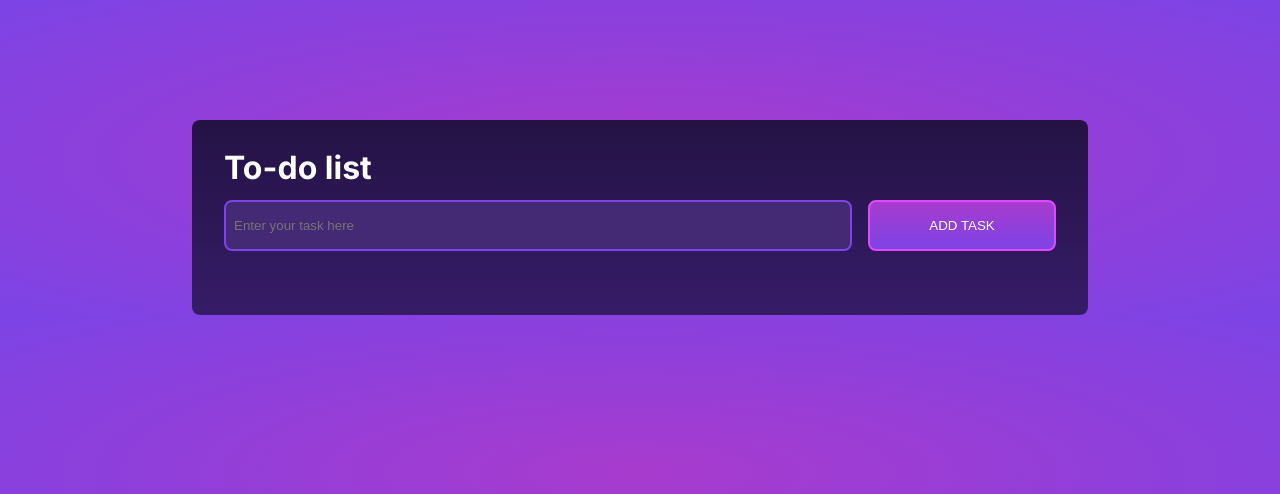
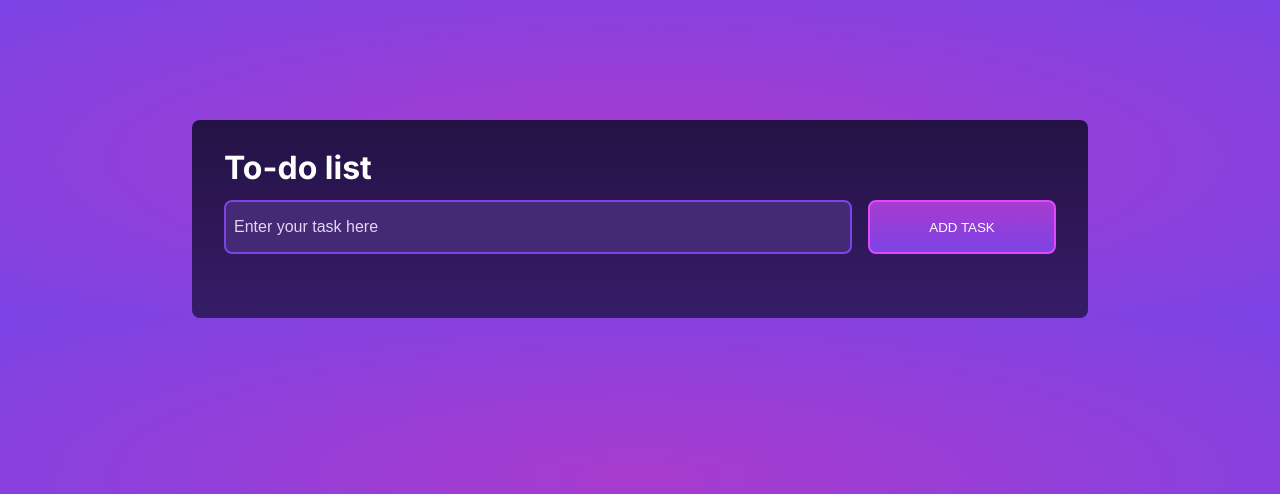
Before and after one commit to CatherineP37/To-do-list-app, a Django app: page / in a window 1280 px wide. Shown: the top 494 px of the page. Run offline with Django 5.2, Linux system fonts and the light colour scheme; data that the repository does not hold is empty.

Commit message:
Edit form input placeholder text

```diff
--- a/task_list/static/style.css
+++ b/task_list/static/style.css
@@ -46,6 +46,7 @@ form {
 
 form input {
     width: 100%;
+    font-size: 1rem;
     padding: 16px 0.5rem;
     border-radius: 8px;
     background-color: #442A74;
@@ -55,6 +56,11 @@ form input {
 
 form input:hover {
     border: 2px solid #B084FF;
+}
+
+form input::placeholder {
+    color: #E1D7F5;
+    font-size: 1rem;
 }
 
 .form-button {
```
